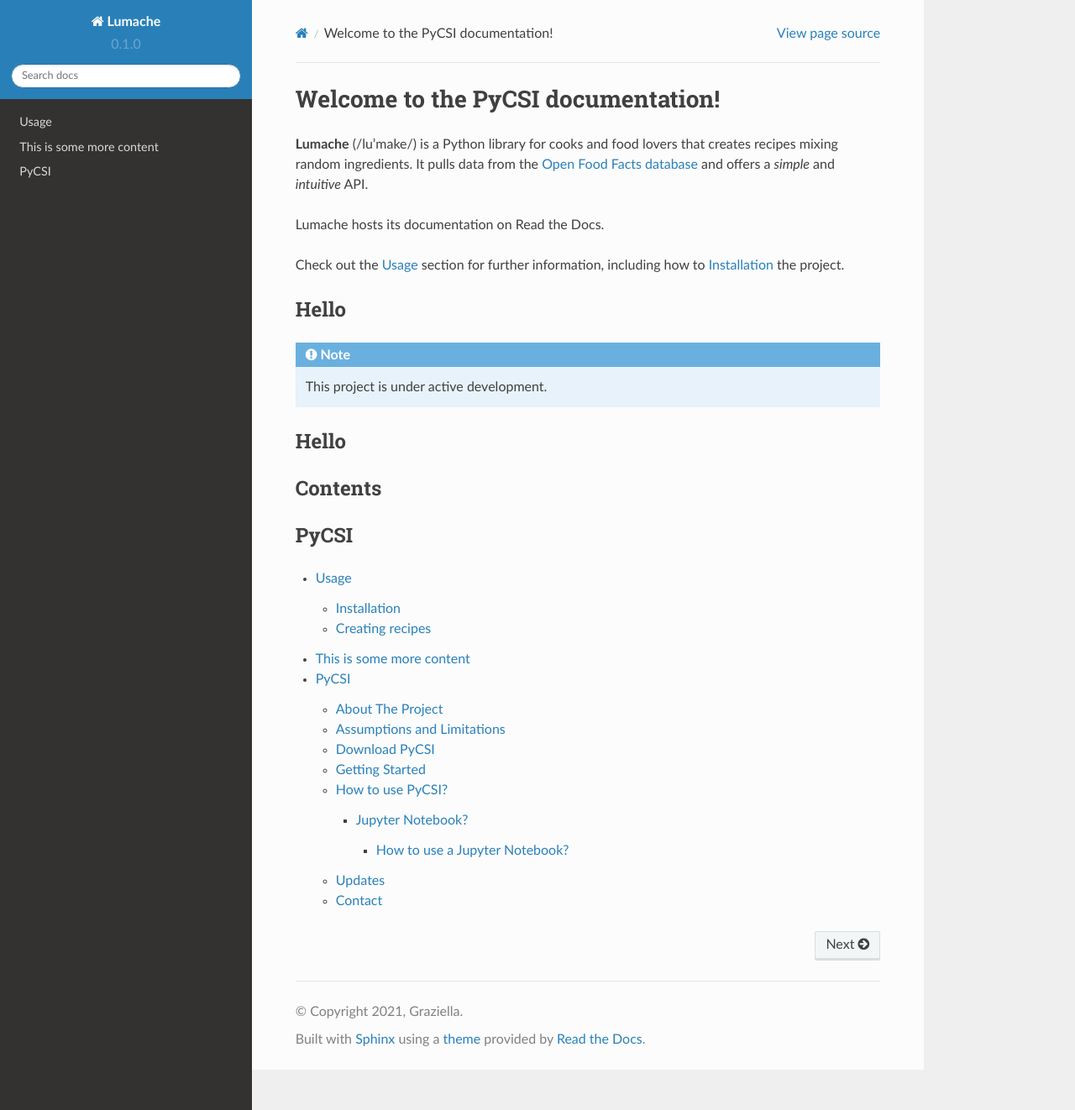
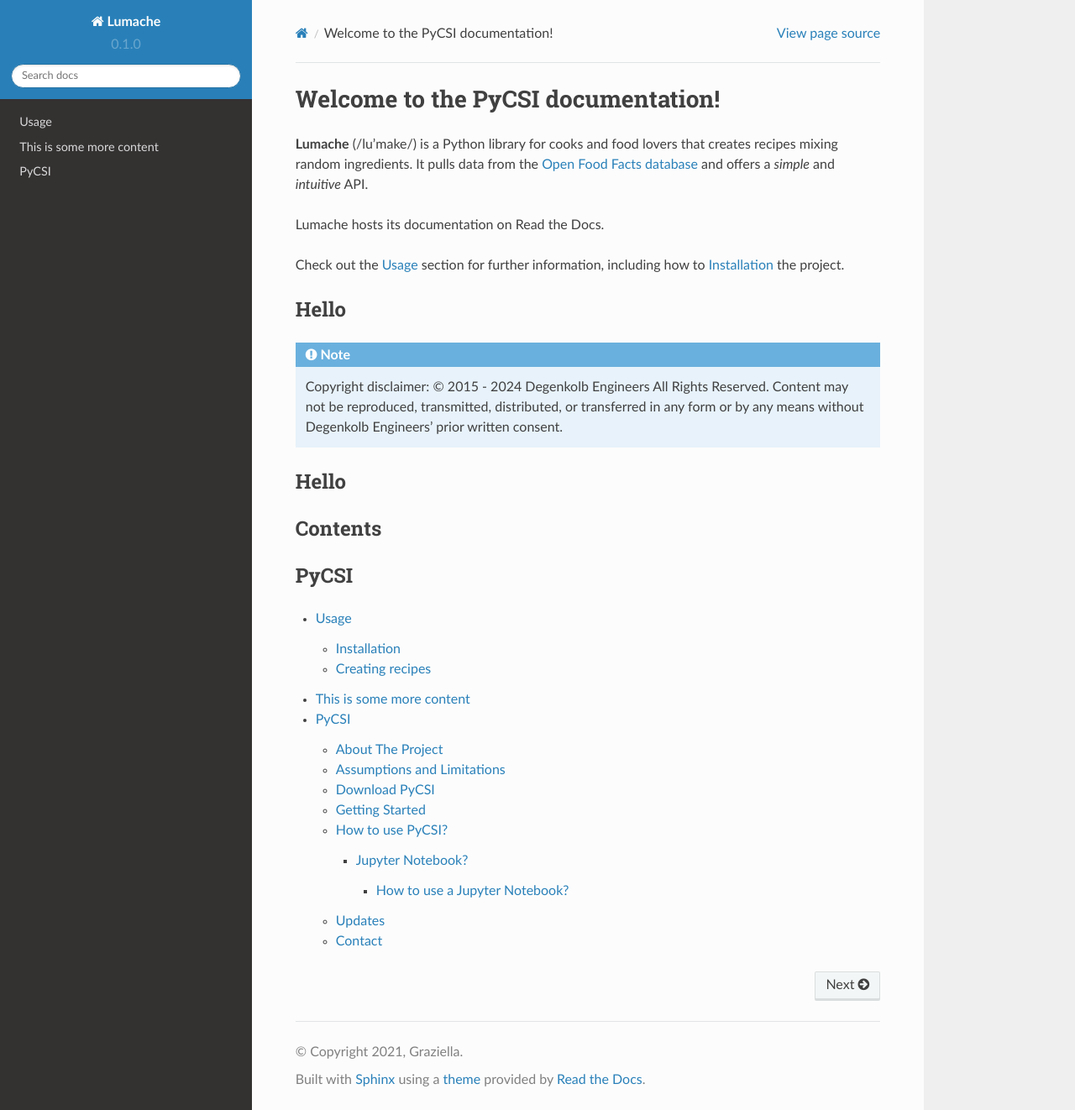
Before and after one commit to pjlee-deg/PyCSI-trial-documentation-v2, a Sphinx documentation site: the page built from docs/source/index.rst, in a window 1280 px wide and 1322 px high. Shown: the whole window at 84% size. Built offline with Sphinx 7.4.7 and the Read the Docs theme 2.0.0, drawn with Linux system fonts in a browser that asks for light colours; pages that are not in the unit, such as notebooks, are missing from menus.

Commit message:
Update index.rst

```diff
--- a/docs/source/index.rst
+++ b/docs/source/index.rst
@@ -16,7 +16,9 @@
 
 .. note::
 
-   This project is under active development.
+   Copyright disclaimer:
+   © 2015 - 2024 Degenkolb Engineers All Rights Reserved.
+   Content may not be reproduced, transmitted, distributed, or transferred in any form or by any means without Degenkolb Engineers’ prior written consent.
 
 Hello
 --------
```
